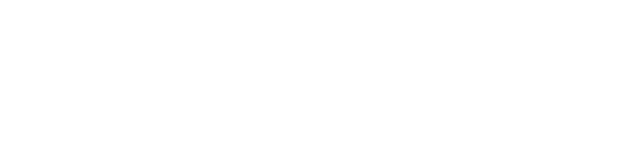
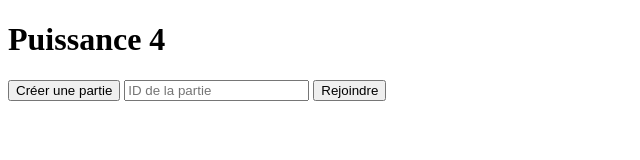
Before and after one commit to Stubaccus/SAE-WEB, a plain HTML site: page index.html in a window 1280 px wide. Shown: the whole page, without its empty margins (0-640 px from the left). Drawn offline with Linux system fonts and the light colour scheme.

Commit message:
edit index.html

```diff
--- a/index.html
+++ b/index.html
@@ -3,12 +3,22 @@
 <head>
     <meta charset="UTF-8">
     <meta name="viewport" content="width=device-width, initial-scale=1.0">
-    <meta name="description" content="Jeu du Puissance 4 JvJ, JvIA, ou IAvIA">
-    <meta name="author" content="CASTRE Théo, BRUN Dylan">
     <title>Puissance 4</title>
     <link rel="stylesheet" href="style.css">
+    <script src="script.js" defer></script>
 </head>
 <body>
+    <h1>Puissance 4</h1>
 
+    <div id="game-container">
+        <div id="game-info">
+            <button onclick="createGame()">Créer une partie</button>
+            <input type="text" id="gameId" placeholder="ID de la partie">
+            <button onclick="joinGame()">Rejoindre</button>
+        </div>
+
+        <div id="game-board"></div>
+        <p id="status-message"></p>
+    </div>
 </body>
 </html>
```
